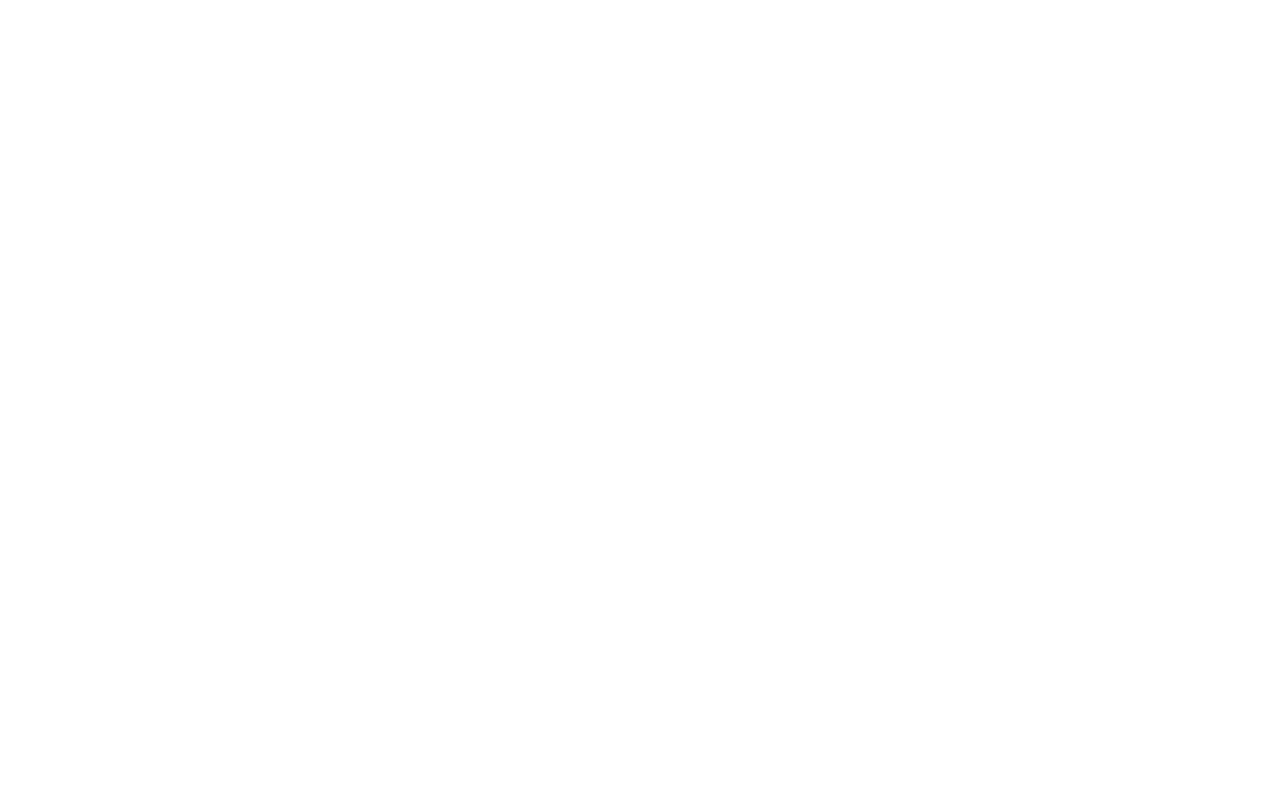
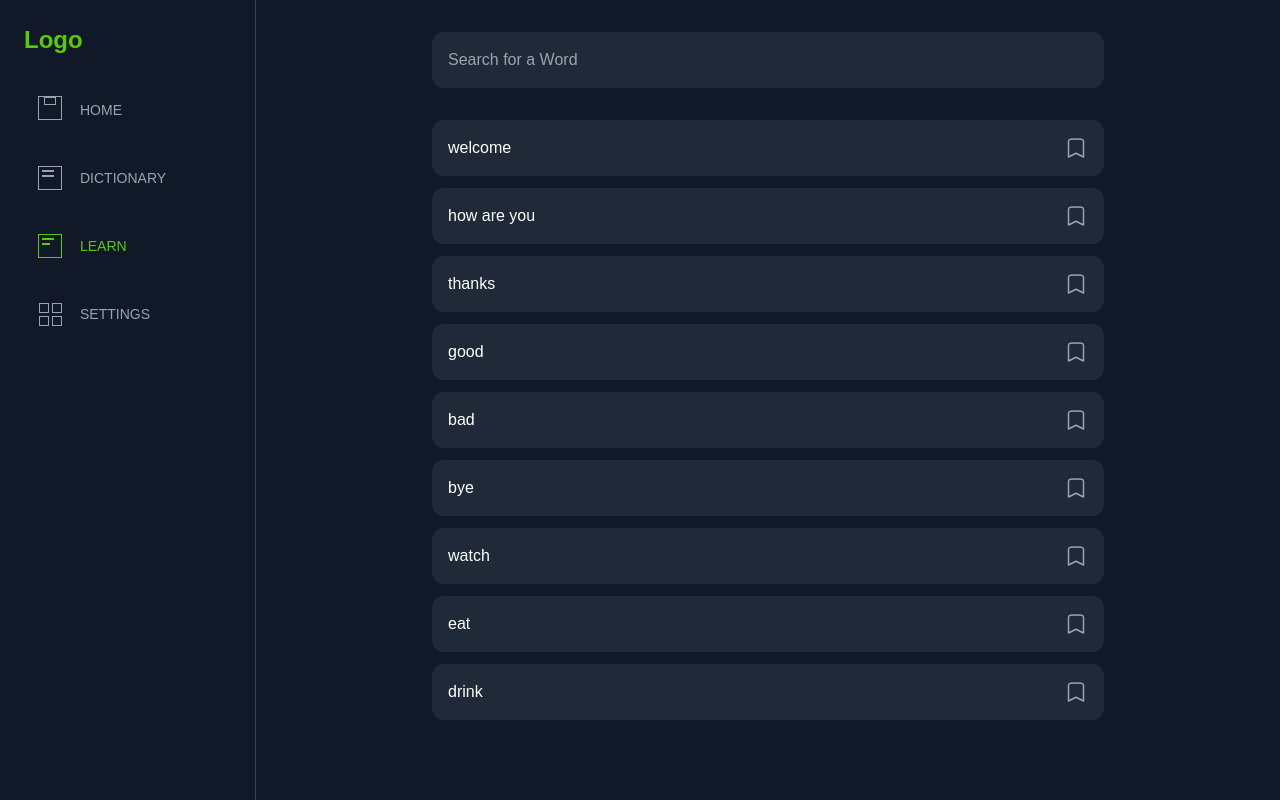
Before and after one commit to SeifEldin15/Sign-Language-Website, a React (Vite) app: page /bookmarks in a window 1280 px wide. Before the commit this address had no page. Built offline with nearby package versions, Linux system fonts and the light colour scheme.

Commit message:
Added bookmarks page

```diff
--- a/src/App.jsx
+++ b/src/App.jsx
@@ -9,6 +9,7 @@ import QuestionPage from './pages/QuestionPage'
 import Home2 from './pages/Home2'
 import Settings from './pages/Settings'
 import Dictionary from './pages/Dictionary'
+import Bookmarks from './pages/Bookmarks'
 function App() {
   const [count, setCount] = useState(0)
 
@@ -25,6 +26,7 @@ function App() {
         <Route path="/question" element={<QuestionPage />} />
         <Route path="/settings" element={<Settings />} />
         <Route path="/dictionary" element={<Dictionary />} />
+        <Route path="/bookmarks" element={<Bookmarks />} />
       </Routes>
     </BrowserRouter>
     </>
--- /dev/null
+++ b/src/pages/Bookmarks.jsx
@@ -0,0 +1,56 @@
+import { useState } from "react";
+import Sidebar from "../components/Sidebar";
+import { BookmarkIcon } from "@heroicons/react/24/outline";
+
+function Bookmarks() {
+  // Add state for search and words list
+  const [searchQuery, setSearchQuery] = useState("");
+  const words = ["welcome", "how are you", "thanks", "good", "bad", "bye", "watch", "eat", "drink"];
+
+  // Filter words based on search query
+  const filteredWords = words.filter(word =>
+    word.toLowerCase().includes(searchQuery.toLowerCase())
+  );
+
+  return (
+    <div className="flex min-h-screen bg-gray-900">
+      <Sidebar />
+      <main className="flex-1 p-8">
+        <div className="max-w-2xl mx-auto">
+          {/* Search Bar */}
+          <div className="mb-8">
+            <input
+              type="text"
+              placeholder="Search for a Word"
+              value={searchQuery}
+              onChange={(e) => setSearchQuery(e.target.value)}
+              className="w-full p-4 bg-gray-800 rounded-xl text-white placeholder-gray-400 focus:outline-none focus:ring-2 focus:ring-blue-500"
+            />
+          </div>
+
+          {/* Word List */}
+          <div className="space-y-3">
+            {filteredWords.map((word, index) => (
+              <div
+                key={index}
+                className="flex items-center justify-between p-4 bg-gray-800 rounded-xl hover:bg-gray-700 transition-colors"
+              >
+                <span className="text-white">{word}</span>
+                <BookmarkIcon className="w-6 h-6 text-gray-400 hover:text-white cursor-pointer" />
+              </div>
+            ))}
+
+            {/* Show message when no results found */}
+            {filteredWords.length === 0 && (
+              <div className="text-center text-gray-400 py-4">
+                No words found matching "{searchQuery}"
+              </div>
+            )}
+          </div>
+        </div>
+      </main>
+    </div>
+  );
+}
+
+export default Bookmarks;
```
